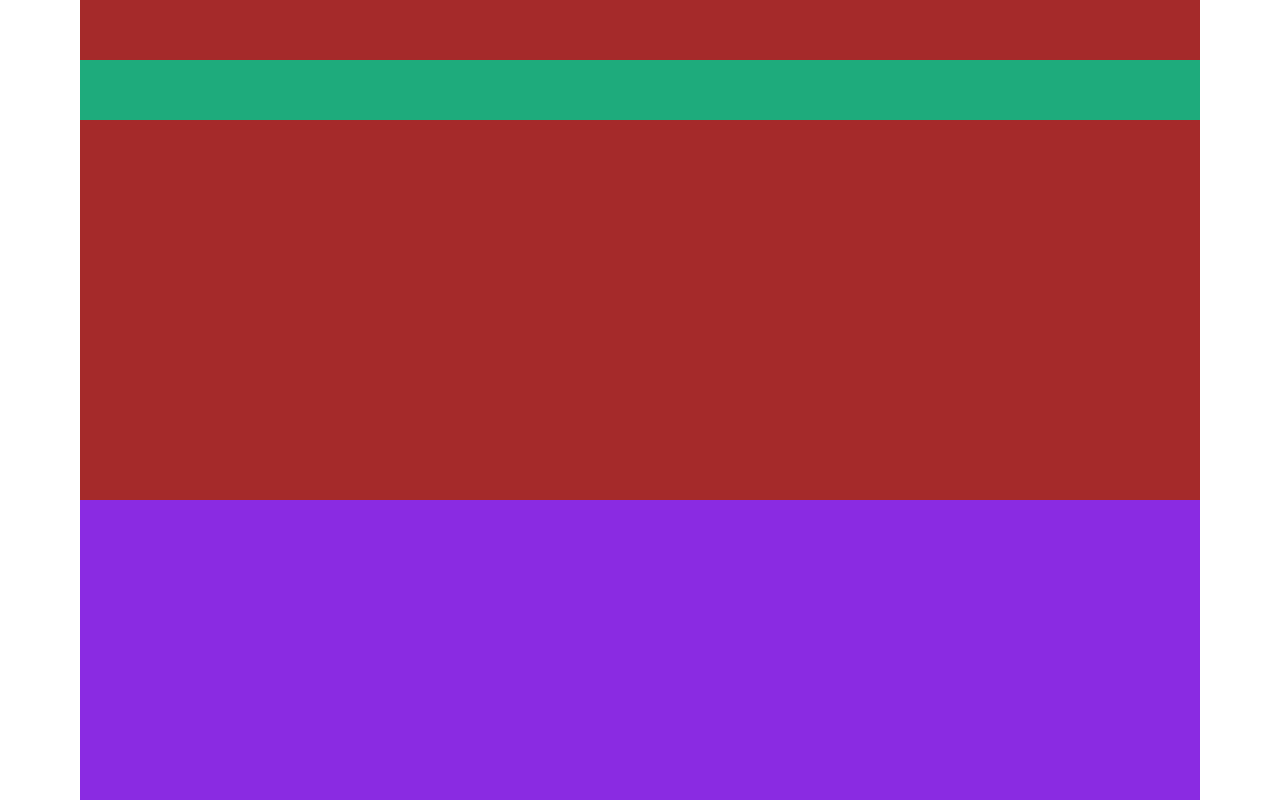
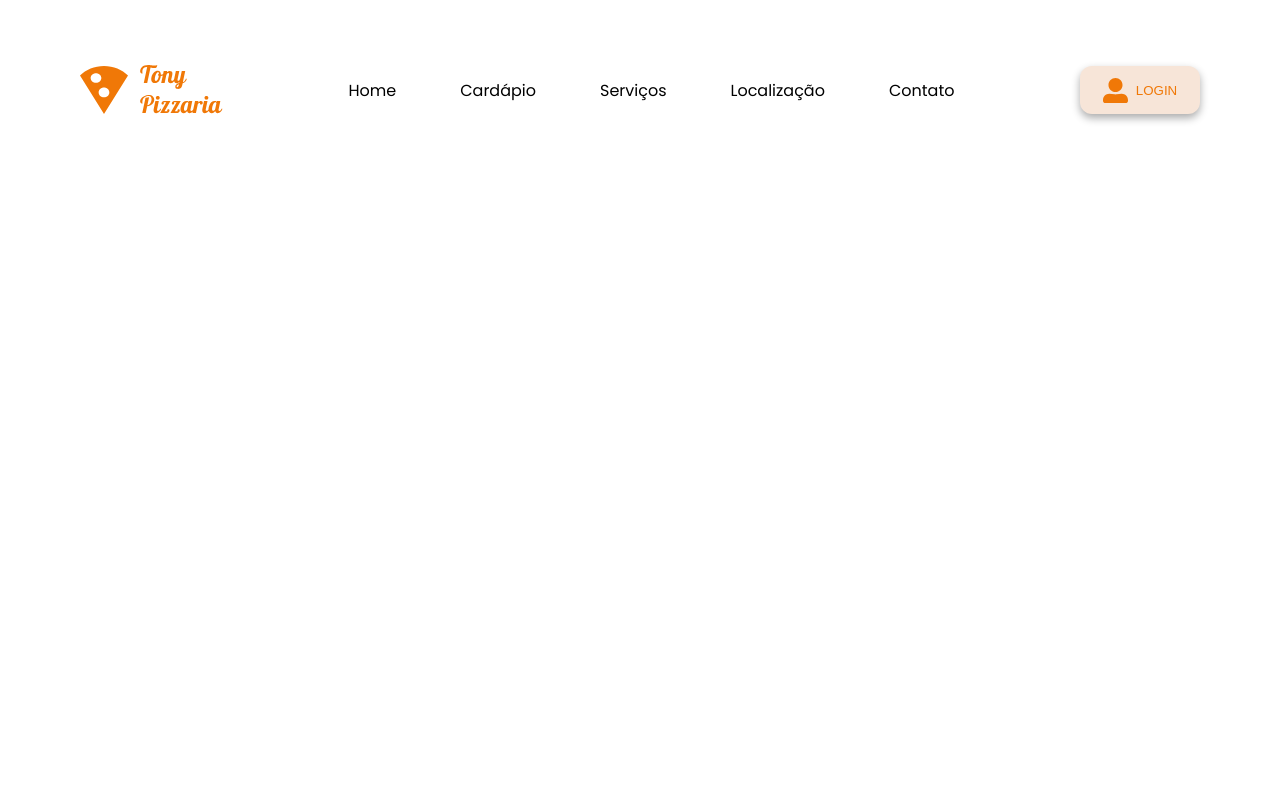
Before and after one commit to nikolasfernnds/tony-pizzaria, a plain HTML site: page index.html in a window 1280 px wide. Shown: the top 800 px of the page. Drawn offline with Linux system fonts and the light colour scheme.

Commit message:
header concluido

```diff
--- a/css/style.css
+++ b/css/style.css
@@ -1,3 +1,7 @@
+:root{
+    --primary-color: #f07807;
+    --secundary-color: #f7e5d8;
+}
 *{
     padding: 0;
     margin: 0;
@@ -17,17 +21,58 @@
  }
 
  header{
+    display: flex;
     position: fixed;
-    background-color: rgb(30, 171, 124);
     height: 60px;
     width: calc(100% - 160px);
     top: 60px;
+    justify-content: space-between;
+    align-items: center;
+ }
+
+ header ul{
+    display: flex;
+
+    justify-content: space-between;
+    gap: 48px;
+    align-items: center;
+    font-family: "Poppins", sans-serif;
+ }
+
+ header li{
+    padding: 4px 8px;
+    transition: .5s;
+ }
+
+ header li:hover{
+    box-shadow: 0 4px 8px #0005;
+    background-color: var(--secundary-color);
+ }
+
+
+ .login{
+    display: flex;
+    height: 48px;
+    width: 120px;
+    gap: 8px;
+    border-radius: 12px;
+    border: none;
+    background-color: var(--secundary-color);
+    align-items: center;
+    justify-content: center;
+    box-shadow: 0 4px 8px #0005;
+
+
+ }
+
+ span{
+    color: var(--primary-color);
  }
  main{
-    background-color: brown;
+
     height: 500px;
  }
  footer{
-    background-color: blueviolet;
+
     height: 526px;
  }
--- a/index.html
+++ b/index.html
@@ -4,10 +4,37 @@
     <meta charset="UTF-8">
     <meta name="viewport" content="width=device-width, initial-scale=1.0">
     <title>Tony Pizzaria</title>
+    <link rel="preconnect" href="https://fonts.googleapis.com">
+<link rel="preconnect" href="https://fonts.gstatic.com" crossorigin>
+<link href="https://fonts.googleapis.com/css2?family=Poppins:ital,wght@0,100;0,200;0,300;0,400;0,500;0,600;0,700;0,800;0,900;1,100;1,200;1,300;1,400;1,500;1,600;1,700;1,800;1,900&display=swap" rel="stylesheet">
     <link rel="stylesheet" href="css/style.css">
+
 </head>
 <body>
-    <header></header>
+    <header>
+        <img src="./img/logo.svg" alt="Logo Tony Pizzaria">
+        <ul>
+            <li>
+                <a href="#">Home</a>
+            </li>
+            <li>
+                <a href="#">Cardápio</a>
+            </li>
+            <li>
+                <a href="#">Serviços</a>
+            </li>
+            <li>
+                <a href="#">Localização</a>
+            </li>
+            <li>
+                <a href="#">Contato</a>
+            </li>
+        </ul>
+        <button type="button" class="login">
+            <img src="./img/icon-login.svg" alt="Ícone Usuário">
+            <span>LOGIN</span>
+        </button>
+    </header>
     <main></main>
     <footer></footer>
 </body>
```
Also changed, not shown: img/icon-login.svg (added), img/icon-pizza.svg (added), img/logo.svg (added).
